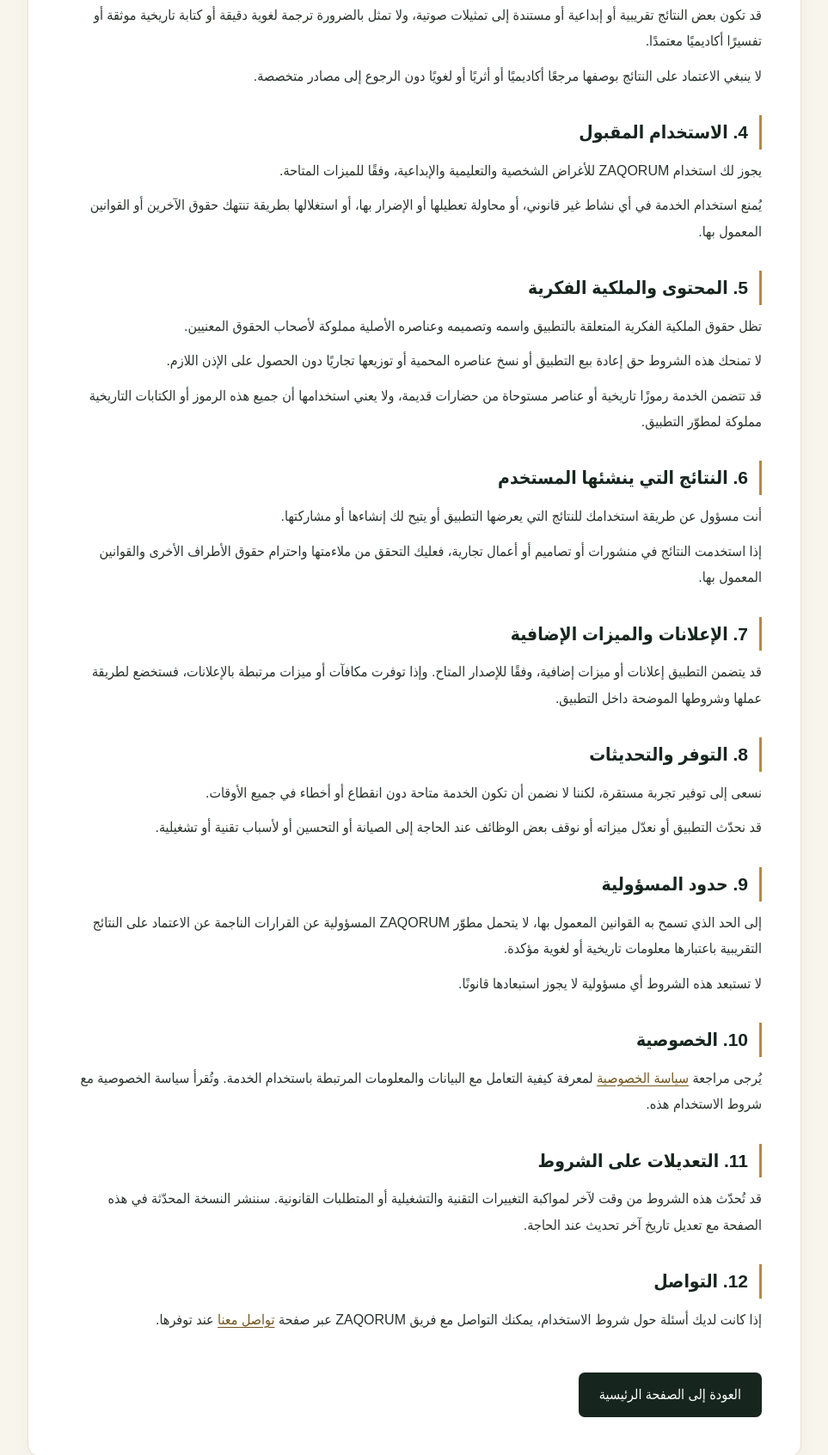
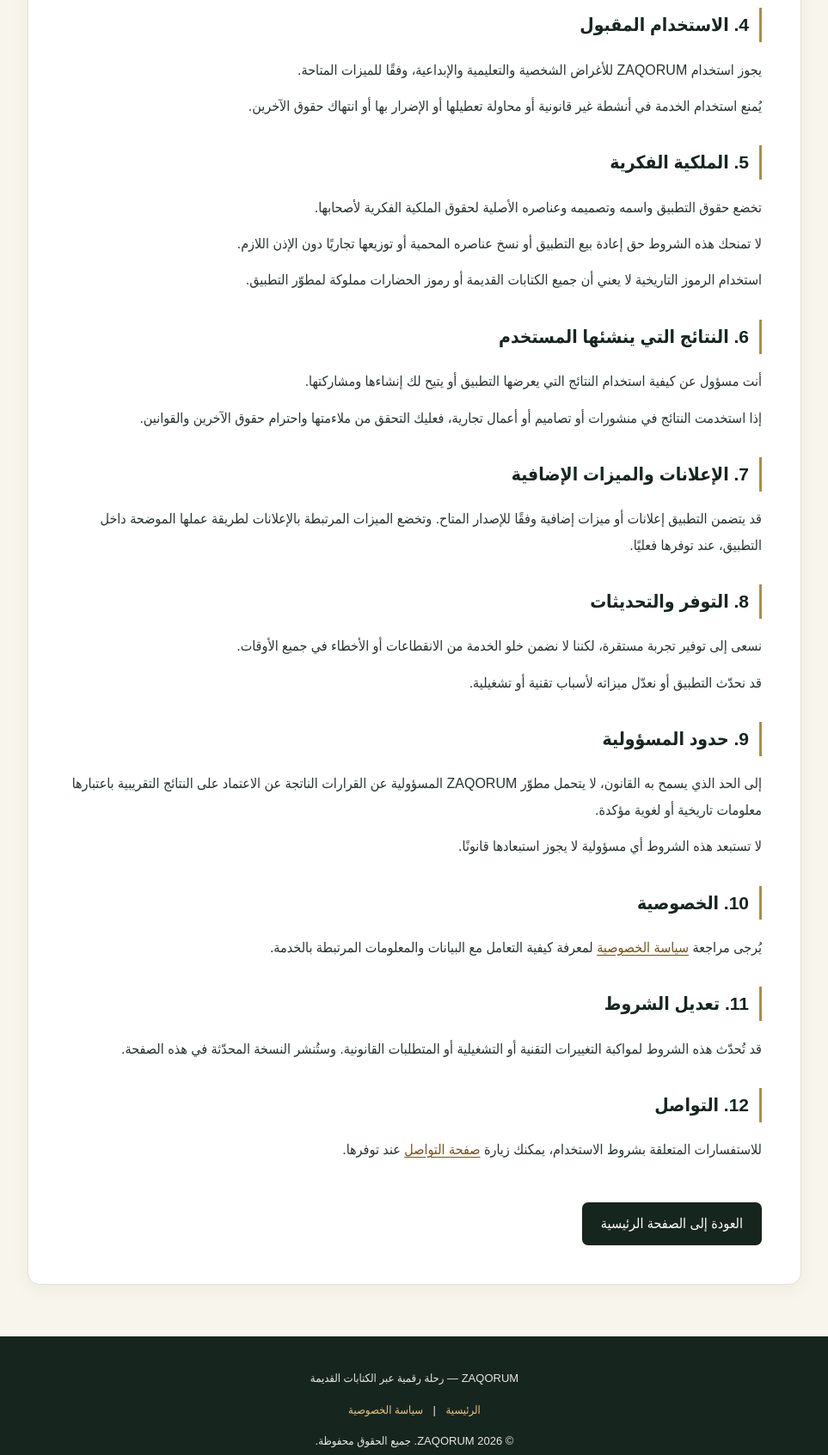
Before and after one commit to hssinasaf/zaqorum-privacy, a plain HTML site: page terms.html in a window 1280 px wide. Shown: the part 1004-2697 px from the top of the page at 86% size, without its empty margins (158-1121 px from the left). Drawn offline with Linux system fonts and the light colour scheme.

Commit message:
Revise terms.html for clarity and layout updates
Updated the terms of use for ZAQORUM, including changes to the description meta tag and various adjustments to the layout and styling.

````diff
--- a/terms.html
+++ b/terms.html
@@ -1,11 +1,10 @@
 <!DOCTYPE html>
-
 <html lang="ar" dir="rtl">
 <head>
   <meta charset="UTF-8">
   <meta name="viewport" content="width=device-width, initial-scale=1.0">
   <meta name="theme-color" content="#17251f">
-  <meta name="description" content="شروط استخدام تطبيق ZAQORUM، والتعرف على قواعد استخدام الخدمة والنتائج التي يقدمها التطبيق.">
+  <meta name="description" content="شروط استخدام تطبيق ZAQORUM.">
 
   <title>شروط الاستخدام | ZAQORUM</title>
 
@@ -22,10 +21,6 @@
 
     * {
       box-sizing: border-box;
-    }
-
-    html {
-      scroll-behavior: smooth;
     }
 
     body {
@@ -52,13 +47,13 @@
     }
 
     nav {
-      min-height: 76px;
+      min-height: 75px;
       display: flex;
       justify-content: space-between;
       align-items: center;
       flex-wrap: wrap;
       gap: 15px;
-      padding: 14px 0;
+      padding: 15px 0;
     }
 
     .brand {
@@ -72,13 +67,13 @@
     .nav-links {
       display: flex;
       flex-wrap: wrap;
-      gap: 20px;
+      gap: 18px;
     }
 
     .nav-links a {
       color: white;
+      text-decoration: none;
       font-size: 14px;
-      text-decoration: none;
     }
 
     .nav-links a:hover {
@@ -86,35 +81,33 @@
     }
 
     .hero {
-      padding: 55px 0 40px;
       text-align: center;
+      padding: 50px 0 35px;
       background: radial-gradient(
         ellipse at top,
-        rgba(177, 138, 69, 0.14),
+        rgba(177, 138, 69, 0.15),
         transparent 70%
       );
     }
 
     .symbol {
+      font-size: 42px;
       color: var(--gold);
-      font-size: 42px;
-      margin-bottom: 5px;
     }
 
     h1 {
+      margin: 5px 0;
       color: var(--primary);
-      font-size: clamp(29px, 5vw, 42px);
-      margin: 0;
+      font-size: clamp(30px, 5vw, 42px);
     }
 
     .updated {
       color: var(--muted);
       font-size: 14px;
-      margin-top: 10px;
     }
 
     main {
-      padding: 15px 0 65px;
+      padding: 20px 0 60px;
     }
 
     .content {
@@ -122,14 +115,14 @@
       border: 1px solid var(--border);
       border-radius: 14px;
       padding: clamp(22px, 5vw, 45px);
-      box-shadow: 0 5px 22px rgba(23, 37, 31, 0.04);
+      box-shadow: 0 5px 22px rgba(23, 37, 31, 0.05);
     }
 
     .intro {
       background: #f0e9d9;
       border-right: 4px solid var(--gold);
       border-radius: 7px;
-      padding: 18px 22px;
+      padding: 18px;
       margin-bottom: 30px;
     }
 
@@ -140,37 +133,30 @@
     h2 {
       color: var(--primary);
       font-size: 21px;
-      margin-bottom: 10px;
-      padding-right: 13px;
+      padding-right: 12px;
       border-right: 3px solid var(--gold);
     }
 
     p {
-      margin: 10px 0;
+      margin: 12px 0;
     }
 
     .content a {
       color: #72551e;
-      text-decoration: underline;
       text-underline-offset: 3px;
     }
 
-    .content a:hover {
-      color: var(--primary);
-    }
-
-    .back {
+    .button {
       display: inline-block;
       background: var(--primary);
       color: white !important;
-      text-decoration: none !important;
-      padding: 11px 24px;
+      padding: 10px 22px;
       border-radius: 7px;
+      text-decoration: none;
       margin-top: 15px;
-      transition: background 0.2s;
     }
 
-    .back:hover {
+    .button:hover {
       background: #2a4236;
     }
 
@@ -178,7 +164,7 @@
       background: var(--primary);
       color: #e8e8e2;
       text-align: center;
-      padding: 28px 0;
+      padding: 25px 0;
       font-size: 13px;
     }
 
@@ -196,23 +182,13 @@
 
       .nav-links {
         justify-content: center;
-        gap: 13px;
-      }
-
-      .hero {
-        padding-top: 40px;
       }
 
       .content {
-        padding: 22px 18px;
-      }
-
-      h2 {
-        font-size: 19px;
+        padding: 22px 17px;
       }
     }
   </style>
-
 </head>
 
 <body>
@@ -222,14 +198,11 @@
     <nav>
       <a class="brand" href="index.html">ZAQORUM</a>
 
-```
       <div class="nav-links">
         <a href="index.html">الرئيسية</a>
         <a href="privacy-policy.html">سياسة الخصوصية</a>
       </div>
     </nav>
-```
-
   </div>
 </header>
 
@@ -245,11 +218,9 @@
   <div class="container">
     <article class="content">
 
-```
       <div class="intro">
-    مرحبًا بك في ZAQORUM. توضح هذه الشروط القواعد العامة لاستخدام
-    موقعنا وتطبيقنا والخدمات المرتبطة بهما. يُرجى قراءة الشروط
-    قبل استخدام الخدمة.
+        مرحبًا بك في ZAQORUM. توضح هذه الشروط القواعد العامة
+        لاستخدام موقعنا وتطبيقنا والخدمات المرتبطة بهما.
       </div>
 
       <section>
@@ -263,25 +234,24 @@
       <section>
         <h2>2. نبذة عن الخدمة</h2>
         <p>
-      ZAQORUM تجربة رقمية تعليمية وإبداعية تهدف إلى استكشاف الكتابات
-      القديمة، بما في ذلك الكتابة المسمارية المرتبطة بحضارات بلاد
-      الرافدين والكتابة الهيروغليفية المصرية.
+          ZAQORUM تجربة رقمية تعليمية وإبداعية تستكشف الكتابات القديمة،
+          بما في ذلك الكتابة المسمارية المرتبطة بحضارات بلاد الرافدين
+          والكتابة الهيروغليفية المصرية.
         </p>
         <p>
-      قد تتيح الخدمة تمثيل الأسماء والكلمات باستخدام رموز أو أشكال
-      مستوحاة من هذه الكتابات، بحسب الميزات المتاحة في الإصدار المستخدم.
+          قد تتيح الخدمة تمثيل الأسماء والكلمات باستخدام رموز مستوحاة
+          من هذه الكتابات، وفقًا للميزات المتاحة في التطبيق.
         </p>
       </section>
 
       <section>
         <h2>3. الدقة التاريخية واللغوية</h2>
         <p>
-      قد تكون بعض النتائج تقريبية أو إبداعية أو مستندة إلى تمثيلات
-      صوتية، ولا تمثل بالضرورة ترجمة لغوية دقيقة أو كتابة تاريخية
-      موثقة أو تفسيرًا أكاديميًا معتمدًا.
+          قد تكون النتائج تقريبية أو إبداعية أو مستندة إلى تمثيلات صوتية.
+          ولا تمثل بالضرورة ترجمة دقيقة أو كتابة تاريخية موثقة.
         </p>
         <p>
-      لا ينبغي الاعتماد على النتائج بوصفها مرجعًا أكاديميًا أو أثريًا
+          لا ينبغي الاعتماد عليها بوصفها مرجعًا أكاديميًا أو أثريًا
           أو لغويًا دون الرجوع إلى مصادر متخصصة.
         </p>
       </section>
@@ -289,72 +259,68 @@
       <section>
         <h2>4. الاستخدام المقبول</h2>
         <p>
-      يجوز لك استخدام ZAQORUM للأغراض الشخصية والتعليمية والإبداعية،
+          يجوز استخدام ZAQORUM للأغراض الشخصية والتعليمية والإبداعية،
           وفقًا للميزات المتاحة.
         </p>
         <p>
-      يُمنع استخدام الخدمة في أي نشاط غير قانوني، أو محاولة تعطيلها
-      أو الإضرار بها، أو استغلالها بطريقة تنتهك حقوق الآخرين أو
-      القوانين المعمول بها.
+          يُمنع استخدام الخدمة في أنشطة غير قانونية أو محاولة تعطيلها
+          أو الإضرار بها أو انتهاك حقوق الآخرين.
         </p>
       </section>
 
       <section>
-    <h2>5. المحتوى والملكية الفكرية</h2>
+        <h2>5. الملكية الفكرية</h2>
         <p>
-      تظل حقوق الملكية الفكرية المتعلقة بالتطبيق واسمه وتصميمه
-      وعناصره الأصلية مملوكة لأصحاب الحقوق المعنيين.
+          تخضع حقوق التطبيق واسمه وتصميمه وعناصره الأصلية لحقوق
+          الملكية الفكرية لأصحابها.
         </p>
         <p>
-      لا تمنحك هذه الشروط حق إعادة بيع التطبيق أو نسخ عناصره المحمية
-      أو توزيعها تجاريًا دون الحصول على الإذن اللازم.
+          لا تمنحك هذه الشروط حق إعادة بيع التطبيق أو نسخ عناصره
+          المحمية أو توزيعها تجاريًا دون الإذن اللازم.
         </p>
         <p>
-      قد تتضمن الخدمة رموزًا تاريخية أو عناصر مستوحاة من حضارات قديمة،
-      ولا يعني استخدامها أن جميع هذه الرموز أو الكتابات التاريخية
-      مملوكة لمطوّر التطبيق.
+          استخدام الرموز التاريخية لا يعني أن جميع الكتابات القديمة
+          أو رموز الحضارات مملوكة لمطوّر التطبيق.
         </p>
       </section>
 
       <section>
         <h2>6. النتائج التي ينشئها المستخدم</h2>
         <p>
-      أنت مسؤول عن طريقة استخدامك للنتائج التي يعرضها التطبيق أو
-      يتيح لك إنشاءها أو مشاركتها.
+          أنت مسؤول عن كيفية استخدام النتائج التي يعرضها التطبيق
+          أو يتيح لك إنشاءها ومشاركتها.
         </p>
         <p>
           إذا استخدمت النتائج في منشورات أو تصاميم أو أعمال تجارية،
-      فعليك التحقق من ملاءمتها واحترام حقوق الأطراف الأخرى والقوانين
-      المعمول بها.
+          فعليك التحقق من ملاءمتها واحترام حقوق الآخرين والقوانين.
         </p>
       </section>
 
       <section>
         <h2>7. الإعلانات والميزات الإضافية</h2>
         <p>
-      قد يتضمن التطبيق إعلانات أو ميزات إضافية، وفقًا للإصدار المتاح.
-      وإذا توفرت مكافآت أو ميزات مرتبطة بالإعلانات، فستخضع لطريقة
-      عملها وشروطها الموضحة داخل التطبيق.
+          قد يتضمن التطبيق إعلانات أو ميزات إضافية وفقًا للإصدار المتاح.
+          وتخضع الميزات المرتبطة بالإعلانات لطريقة عملها الموضحة داخل
+          التطبيق، عند توفرها فعليًا.
         </p>
       </section>
 
       <section>
         <h2>8. التوفر والتحديثات</h2>
         <p>
-      نسعى إلى توفير تجربة مستقرة، لكننا لا نضمن أن تكون الخدمة
-      متاحة دون انقطاع أو أخطاء في جميع الأوقات.
+          نسعى إلى توفير تجربة مستقرة، لكننا لا نضمن خلو الخدمة
+          من الانقطاعات أو الأخطاء في جميع الأوقات.
         </p>
         <p>
-      قد نحدّث التطبيق أو نعدّل ميزاته أو نوقف بعض الوظائف عند الحاجة
-      إلى الصيانة أو التحسين أو لأسباب تقنية أو تشغيلية.
+          قد نحدّث التطبيق أو نعدّل ميزاته لأسباب تقنية أو تشغيلية.
         </p>
       </section>
 
       <section>
         <h2>9. حدود المسؤولية</h2>
         <p>
-      إلى الحد الذي تسمح به القوانين المعمول بها، لا يتحمل مطوّر
-      ZAQORUM المسؤولية عن القرارات الناجمة عن الاعتماد على النتائج
+          إلى الحد الذي يسمح به القانون، لا يتحمل مطوّر ZAQORUM
+          المسؤولية عن القرارات الناتجة عن الاعتماد على النتائج
           التقريبية باعتبارها معلومات تاريخية أو لغوية مؤكدة.
         </p>
         <p>
@@ -367,35 +333,30 @@
         <p>
           يُرجى مراجعة
           <a href="privacy-policy.html">سياسة الخصوصية</a>
-      لمعرفة كيفية التعامل مع البيانات والمعلومات المرتبطة باستخدام
-      الخدمة. وتُقرأ سياسة الخصوصية مع شروط الاستخدام هذه.
+          لمعرفة كيفية التعامل مع البيانات والمعلومات المرتبطة بالخدمة.
         </p>
       </section>
 
       <section>
-    <h2>11. التعديلات على الشروط</h2>
+        <h2>11. تعديل الشروط</h2>
         <p>
-      قد تُحدّث هذه الشروط من وقت لآخر لمواكبة التغييرات التقنية
-      والتشغيلية أو المتطلبات القانونية. سننشر النسخة المحدّثة
-      في هذه الصفحة مع تعديل تاريخ آخر تحديث عند الحاجة.
+          قد تُحدّث هذه الشروط لمواكبة التغييرات التقنية أو التشغيلية
+          أو المتطلبات القانونية. وستُنشر النسخة المحدّثة في هذه الصفحة.
         </p>
       </section>
 
       <section>
         <h2>12. التواصل</h2>
         <p>
-      إذا كانت لديك أسئلة حول شروط الاستخدام، يمكنك التواصل مع فريق
-      ZAQORUM عبر صفحة
-      <a href="contact.html">تواصل معنا</a>
+          للاستفسارات المتعلقة بشروط الاستخدام، يمكنك زيارة
+          <a href="contact.html">صفحة التواصل</a>
           عند توفرها.
         </p>
       </section>
 
-  <a class="back" href="index.html">العودة إلى الصفحة الرئيسية</a>
+      <a class="button" href="index.html">العودة إلى الصفحة الرئيسية</a>
 
     </article>
-```
-
   </div>
 </main>
 
@@ -403,8 +364,7 @@
   <div class="container">
     <p>ZAQORUM — رحلة رقمية عبر الكتابات القديمة</p>
     <p>
-      <a href="index.html">الرئيسية</a>
-      |
+      <a href="index.html">الرئيسية</a> |
       <a href="privacy-policy.html">سياسة الخصوصية</a>
     </p>
     <p>&copy; 2026 ZAQORUM. جميع الحقوق محفوظة.</p>
````
Lines whose indentation alone changed are shown as unchanged.
